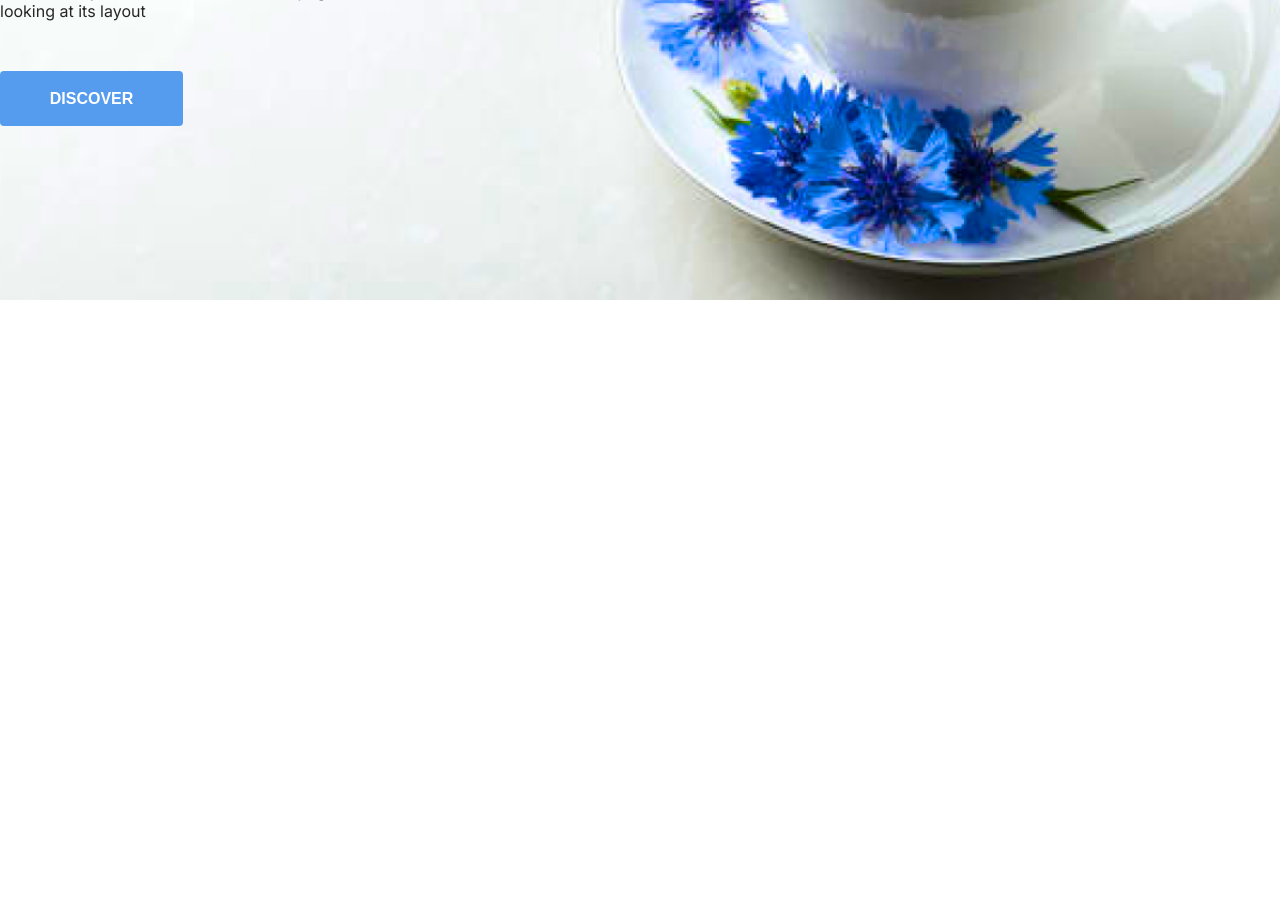
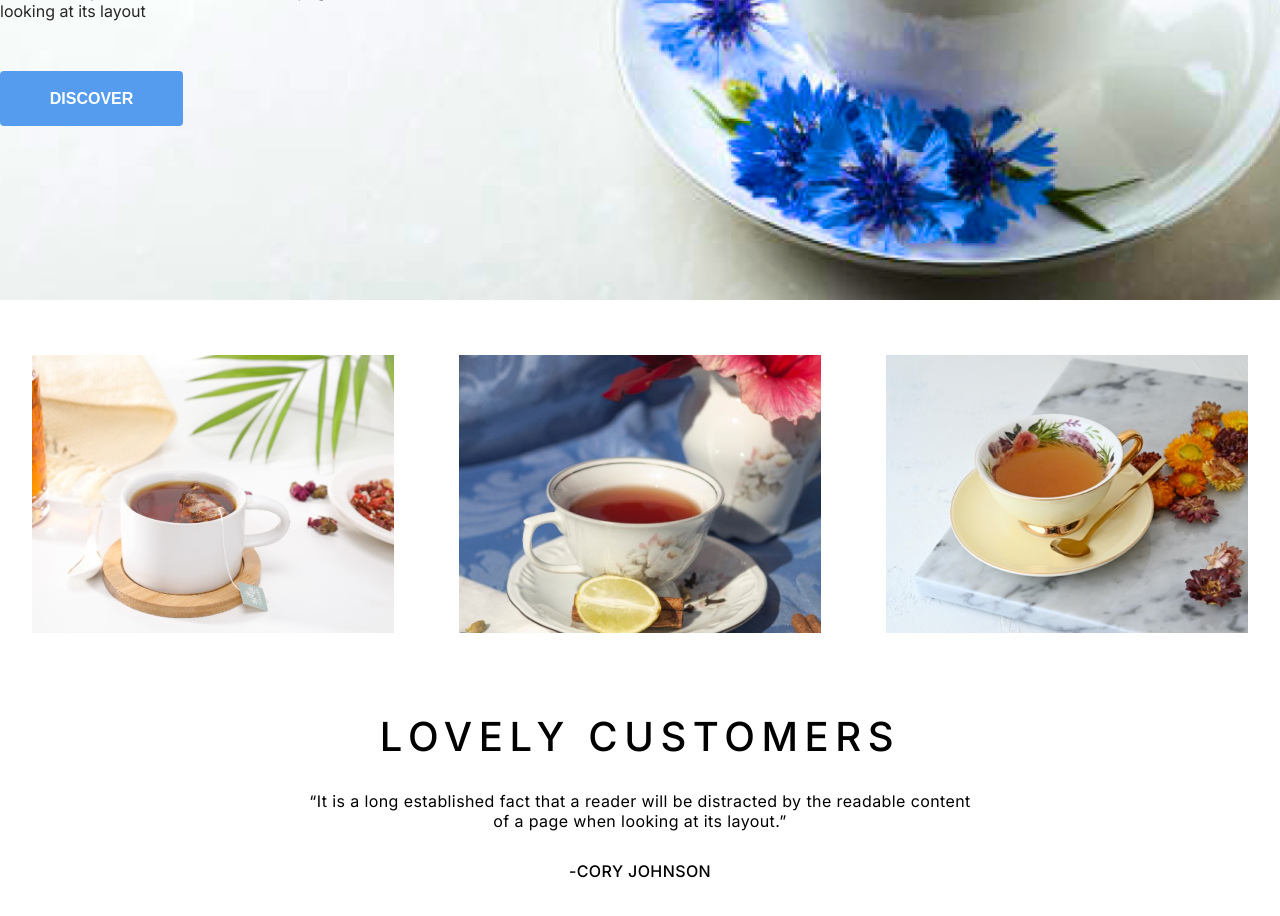
Before and after one commit to nazmul-hossein-nahid/Teahouse-website, a plain HTML site: page index.html in a window 1280 px wide. Shown: the part 500-1416 px from the top of the page. Before the commit the page ends 800 px from the top, so only its background shows below. Drawn offline with Linux system fonts and the light colour scheme.

Commit message:
reviwe section complite

```diff
--- a/index.html
+++ b/index.html
@@ -53,7 +53,28 @@
         </section>
     </header>
     <!-- main section start here -->
-    <main>
+    <main class="main">
+
+        <section class="customers-reviwe">
+
+            <div class="tea">
+                <div class="tea-item">
+                    <img src="images/tea-1.png">
+                </div>
+                <div class="tea-item">
+                    <img src="images/tea-2.png ">
+                </div>
+                <div class="tea-item">
+                    <img src="images/tea-3.png" >
+                </div>
+            </div>
+
+            <div class="reviwe">
+                <h3 class="reviwe-title" >LOVELY CUSTOMERS</h3>
+            <p class="reviwe-discreption"><q>It is a long established fact that a reader will be distracted by the readable content of a page when looking at its layout.</q></p>
+            <p class="reviwer">-CORY JOHNSON</p>
+            </div>
+        </section>
 
     </main>
 </body>
--- a/styles/index.css
+++ b/styles/index.css
@@ -71,12 +71,15 @@ a {
     display: flex;
     align-items: center;
 }
-.nav-icon{
+
+.nav-icon {
     margin-left: 25px;
 }
-.nav-icon i{
- padding-left: 20px;
+
+.nav-icon i {
+    padding-left: 20px;
 }
+
 .bannar-title {
     color: rgba(15, 14, 14, 0.90);
     font-family: Inter;
@@ -103,4 +106,46 @@ a {
     font-weight: 600;
     border: none;
 }
+
 /* main section css here */
+.main {
+    max-width: 1300px;
+    margin: 0 auto;
+}
+
+/* customers-reviwe section css */
+.customers-reviwe {
+    margin: 55px 0px;
+}
+
+.tea {
+    display: flex;
+    justify-content: space-around;
+    margin-bottom: 75PX;
+}
+
+.reviwe {
+    text-align: center;
+}
+
+.reviwe-title {
+    color: #000;
+    font-size: 40px;
+    font-weight: 500;
+    letter-spacing: 6.6px;
+}
+
+.reviwe-discreption {
+    color: #000;
+    font-size: 16px;
+    font-weight: 400;
+    letter-spacing: 0.4px;
+    padding: 30px 300px;
+}
+
+.reviwer {
+    color: #000;
+    font-size: 16px;
+    font-weight: 500;
+    letter-spacing: 0.4px;
+}
```
Also changed, not shown: images/tea-1.png (added), images/tea-2.png (added), images/tea-3.png (added).
